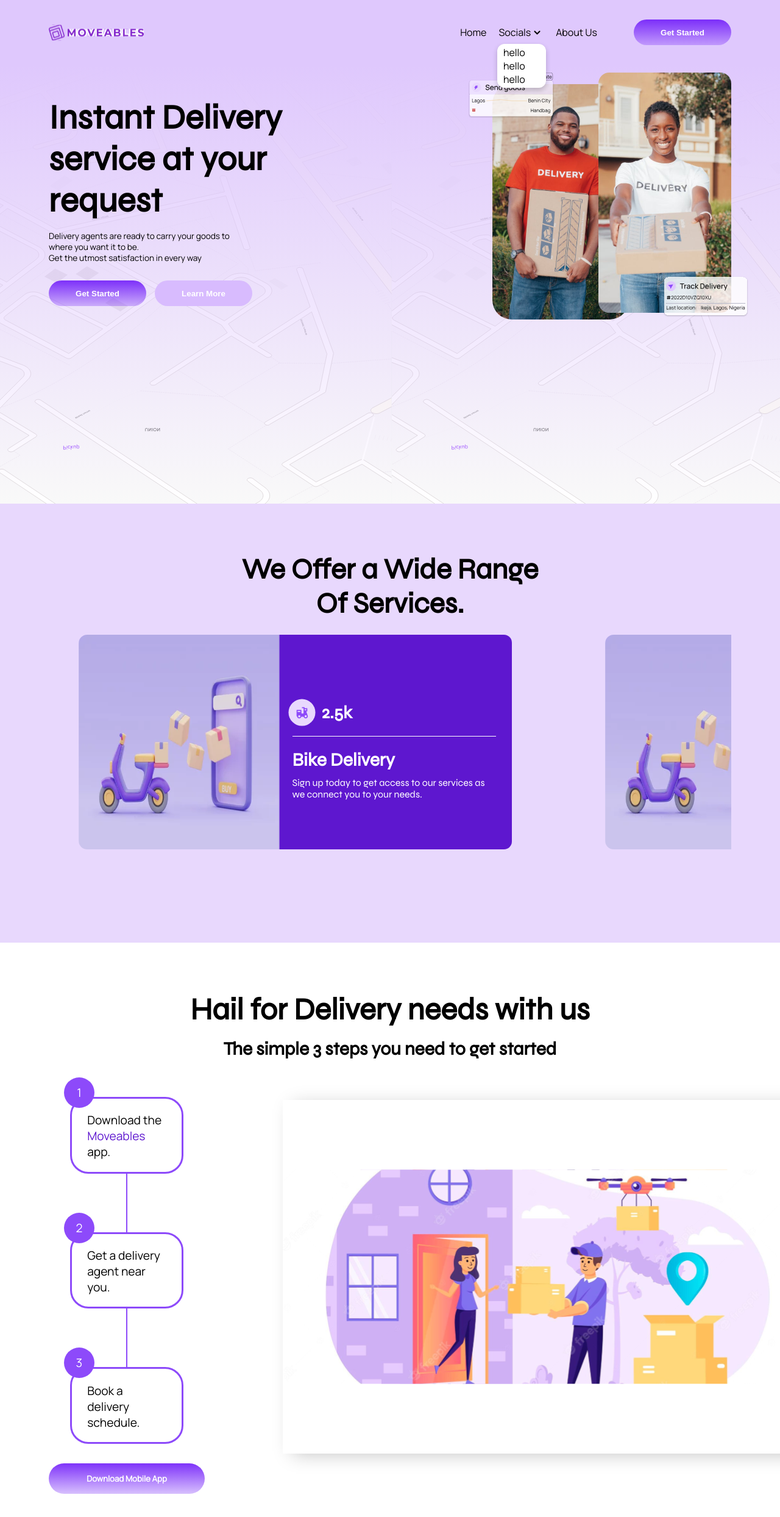
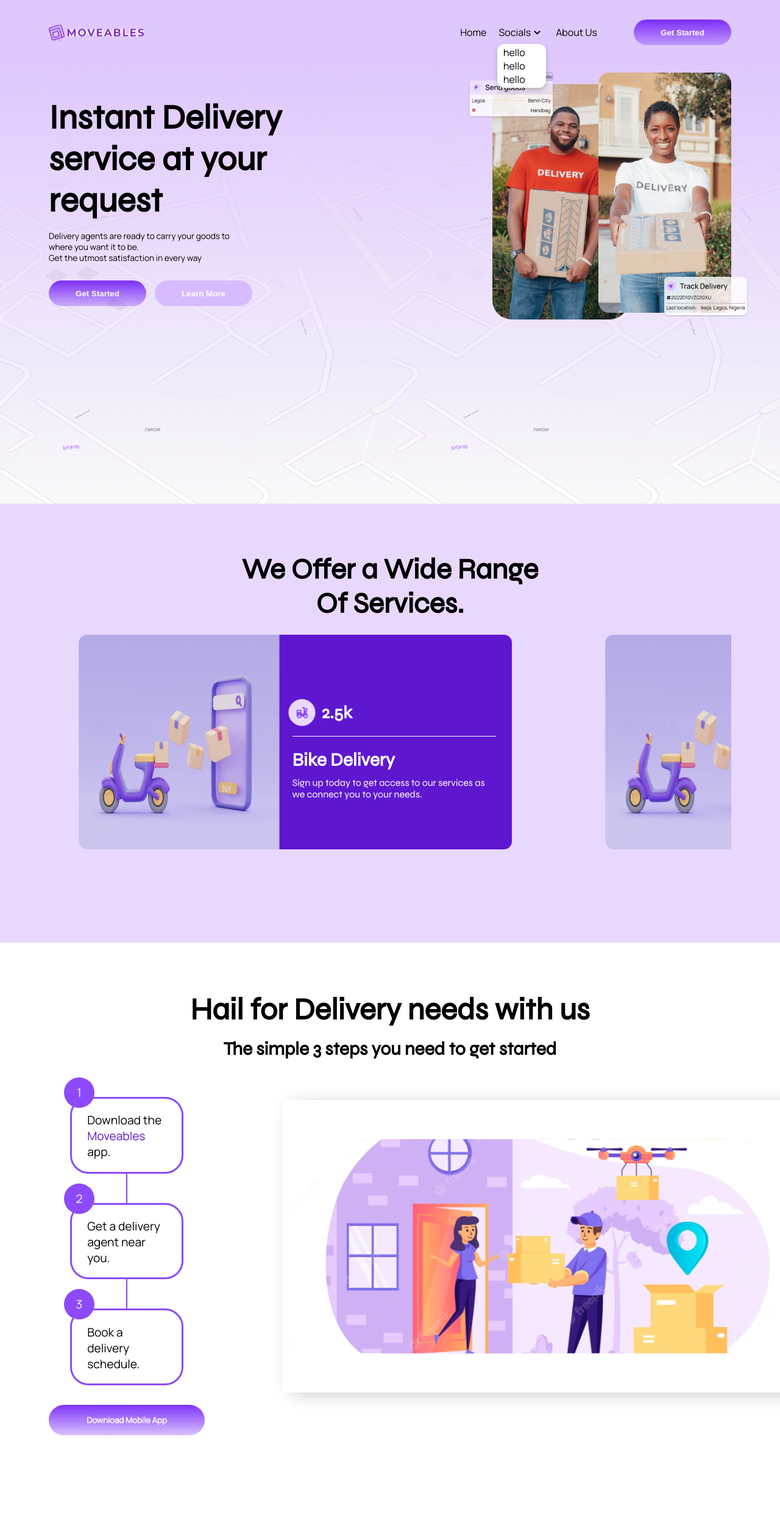
Before and after one commit to Moveables-Labs/landingpage-svelte, a SvelteKit app: page / in a window 1280 px wide. Shown: the top 2488 px of the page at 61% size. After the commit the page ends 2418 px from the top, so only its background shows below. Built offline with nearby package versions, Linux system fonts and the light colour scheme.

Commit message:
New Updates and Components

```diff
--- a/src/app.html
+++ b/src/app.html
@@ -2,7 +2,7 @@
 <html lang="en">
 	<head>
 		<meta charset="utf-8" />
-		<link rel="icon" href="%sveltekit.assets%/favicon.png" />
+		<link rel="icon" href="%sveltekit.assets%/favicon.ico" />
 		<meta name="viewport" content="width=device-width" />
 		%sveltekit.head%
 	</head>
--- a/src/lib/components/Steps.svelte
+++ b/src/lib/components/Steps.svelte
@@ -127,7 +127,7 @@ section{
     align-items: center;
     justify-content: center;
     width: 1px;
-    height: 6rem;
+    height: 3rem;
     border-width: 0.08rem;
     border-style: solid;
     border-color: #8D4AFA;
@@ -136,7 +136,7 @@ section{
 
 .image img{
     width: 880px;
-    height: 580px;
+    height: 480px;
     box-shadow: 11px 5px 30px -5px rgba(0, 0, 0, 0.25);
     margin-top: 0.3rem;
 }
```
Also changed, not shown: 1 other file (tests, documents, lock files or other folders).
